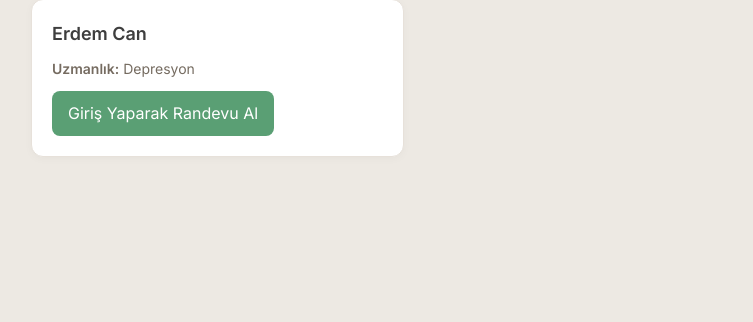
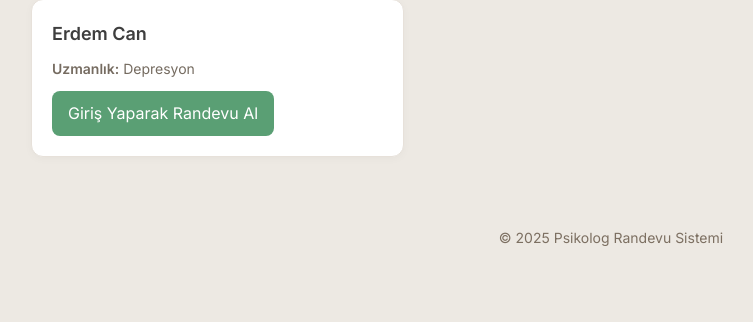
Before and after one commit to ozancolhak/psikolograndevu, a Flask app: page / in a window 1280 px wide. Shown: the part 407-729 px from the top of the page, without its empty margins (29-782 px from the left). Run offline with Flask 3, Linux system fonts and the light colour scheme; data comes from the database, SQL or seed files in the repository.

Commit message:
Update layout.html

```diff
--- a/templates/layout.html
+++ b/templates/layout.html
@@ -45,7 +45,7 @@
     </main>
 
     <footer>
-        <!-- İsteğe bağlı footer -->
+        <p style="text-align: center; padding: 10px;">© 2025 Psikolog Randevu Sistemi</p>
     </footer>
 </body>
 </html>
```
